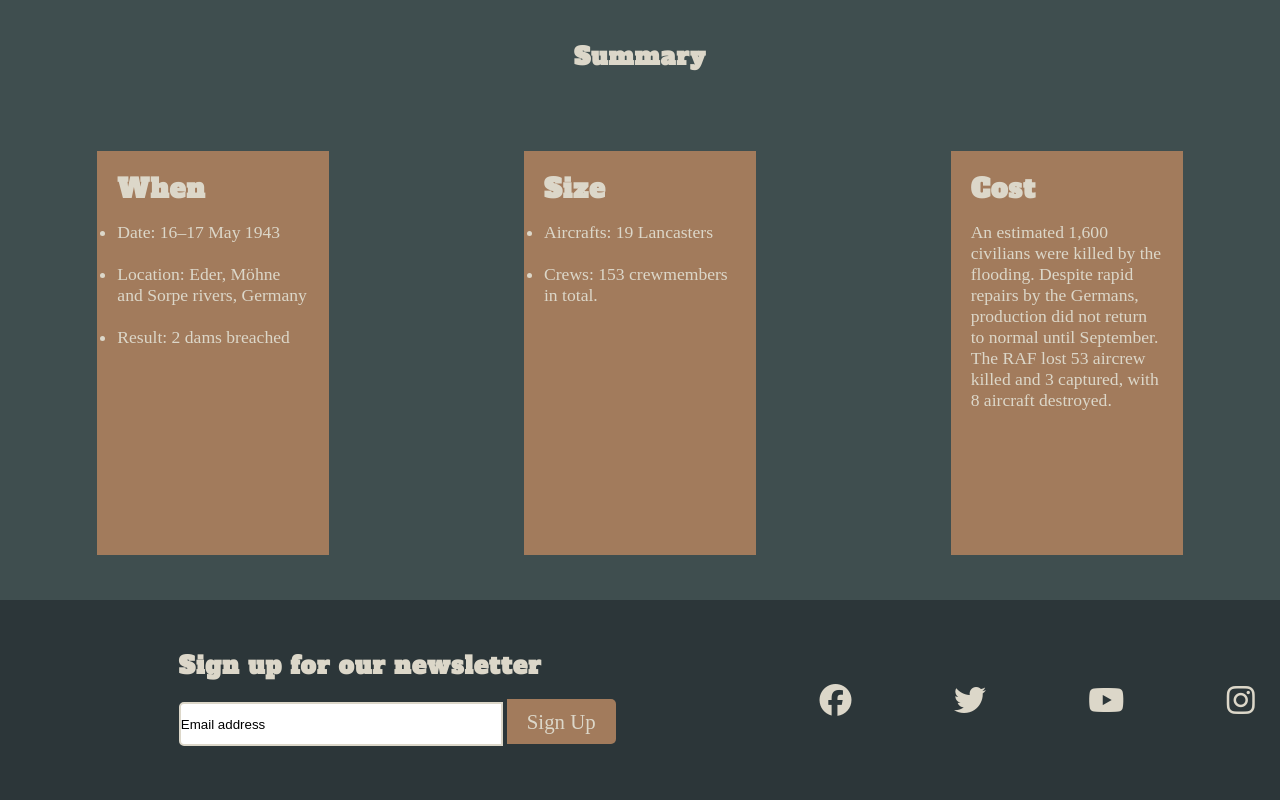
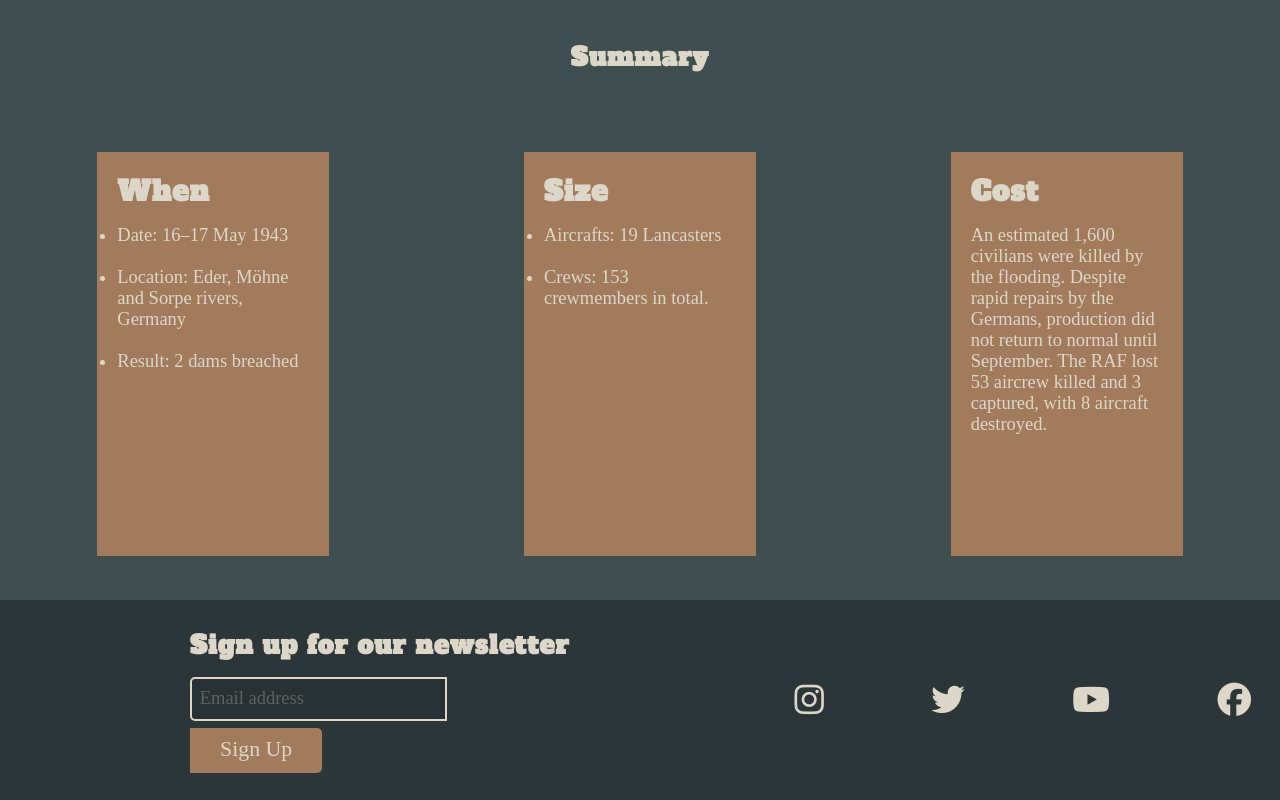
Before and after one commit to christiangoran/the-dam-busters, a plain HTML site: page index.html in a window 1280 px wide. Shown: the part 5702-6502 px from the top of the page. Drawn offline with Linux system fonts and the light colour scheme; a web font is replaced by a local one.

Commit message:
Add css styling to footer newsletter signup form

```diff
--- a/assets/css/style.css
+++ b/assets/css/style.css
@@ -11,6 +11,7 @@
         font-family: 'Gentium Book Basic', serif;
         background-color: #3F4E4F;
         font-weight: 300;
+        font-size: 105%;
     }
 
     section {
@@ -327,13 +328,36 @@
     }
 
     #email {
+        all: unset;
+        font-family: 'Gentium Book Basic', serif;
+        font-size: 110%;
+        color: rgba(220, 215,201,0.3);
         border: #DCD7C9 solid 2px;
         margin-bottom: 5px;
+        padding-left: 2%;
         height: 40px;
-        width: 320px;
+        width: 245px;
         border-radius: 5px 0 0 5px;
+        background-color: rgba(0, 0, 0, 0.1);
 
     }
+
+    #email:focus-visible {
+        all: unset;
+        font-family: 'Gentium Book Basic', serif;
+        font-size: 110%;
+        color: rgba(220, 215,201,0.3);
+        margin-bottom: 5px;
+        padding-left: 2%;
+        height: 40px;
+        width: 245px;
+        border-radius: 5px 0 0 5px;
+        background-color: rgba(0, 0, 0, 0.1);
+        border-style:none;
+        border: #C3070F solid 2px;
+
+    }
+
 
     .newsletter-container>h2 {
         color: #DCD7C9;
@@ -348,7 +372,7 @@
         margin-top: 2px;
         height: 45px;
         font-size: 130%;
-        padding: 10px 20px;
+        padding: 0px 30px 1px 30px;
         border-radius: 0 5px 5px 0;
     }
 
@@ -357,7 +381,7 @@
         background-color: #DCD7C9;
         color: #C3070F;
         font-size: 130%;
-        padding: 10px 20px;
+        padding: 0px 30px;
     }
 
 
--- a/index.html
+++ b/index.html
@@ -279,8 +279,8 @@
 
         <ul class="footer-icons">
             <li>
-                <a href="https://www.facebook.com" target="_blank" rel="noopener"
-                aria-label="Visit our Facebook page (opens in a new tab)"><i class="fa-brands fa-facebook"></i></a>
+                <a href="https://www.instagram.com" target="_blank" rel="noopener"
+                aria-label="Visit our Instagram page (opens in a new tab)"><i class="fa-brands fa-instagram"></i></a>
             </li>
             <li>
                 <a href="https://www.twitter.com" target="_blank" rel="noopener"
@@ -291,8 +291,8 @@
                 aria-label="Visit our Youtube page (opens in a new tab)"><i class="fa-brands fa-youtube"></i></a>
             </li>
             <li>
-                <a href="https://www.instagram.com" target="_blank" rel="noopener"
-                aria-label="Visit our Instagram page (opens in a new tab)"><i class="fa-brands fa-instagram"></i></a>
+                <a href="https://www.facebook.com" target="_blank" rel="noopener"
+                aria-label="Visit our Facebook page (opens in a new tab)"><i class="fa-brands fa-facebook"></i></a>
             </li>
         </ul>
 
```
